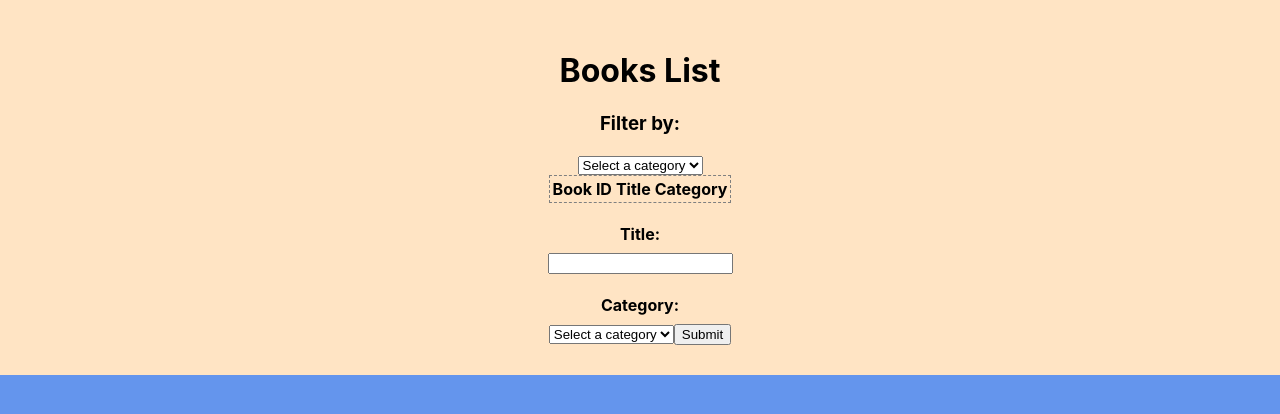
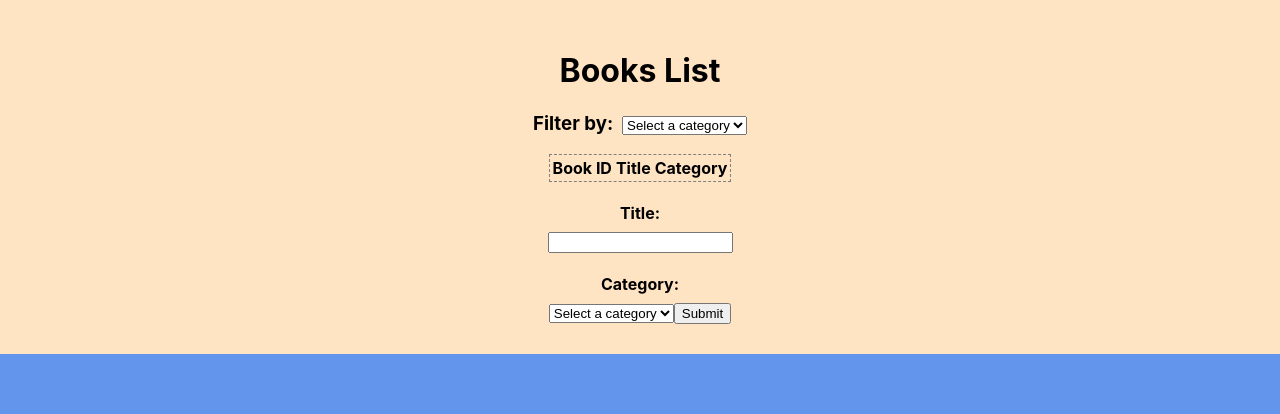
Before and after one commit to maosan132/Magic-bookstore, a React (Create React App) app: page / in a window 1280 px wide. Shown: the top 414 px of the page. Built offline with nearby package versions, Linux system fonts and the light colour scheme.

Commit message:
Add some style to filter section

```diff
--- a/src/App.css
+++ b/src/App.css
@@ -27,3 +27,12 @@ table {
 h4 {
   margin-bottom: 0.5em;
 }
+
+.filter-title {
+  display: inline-block;
+  margin-top: 0;
+}
+
+.filter-title::after {
+  content: '\00a0\00a0';
+}
--- a/src/containers/BooksForm.js
+++ b/src/containers/BooksForm.js
@@ -2,7 +2,7 @@ import React, { useState } from 'react';
 import { useDispatch } from 'react-redux';
 import { addBook } from '../actions';
 
-export const categories = [
+const categories = [
   'Select a category',
   'Action',
   'Biography',
--- a/src/containers/BooksList.js
+++ b/src/containers/BooksList.js
@@ -23,7 +23,7 @@ const BookList = () => {
   return (
     <div>
       <h1>Books List</h1>
-      <h3>Filter by:</h3>
+      <h3 className="filter-title">Filter by:</h3>
       <CategoryFilter filter={handleCategoryFilter} />
       <table>
         <thead>
```
